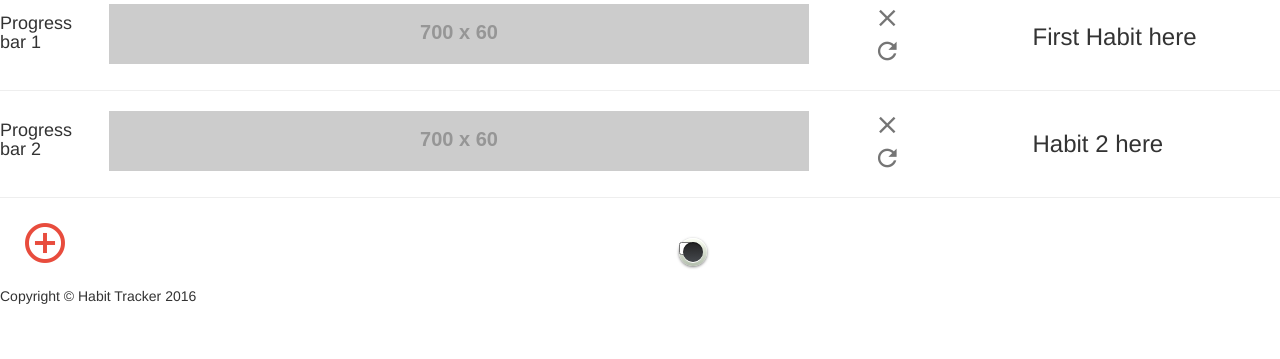
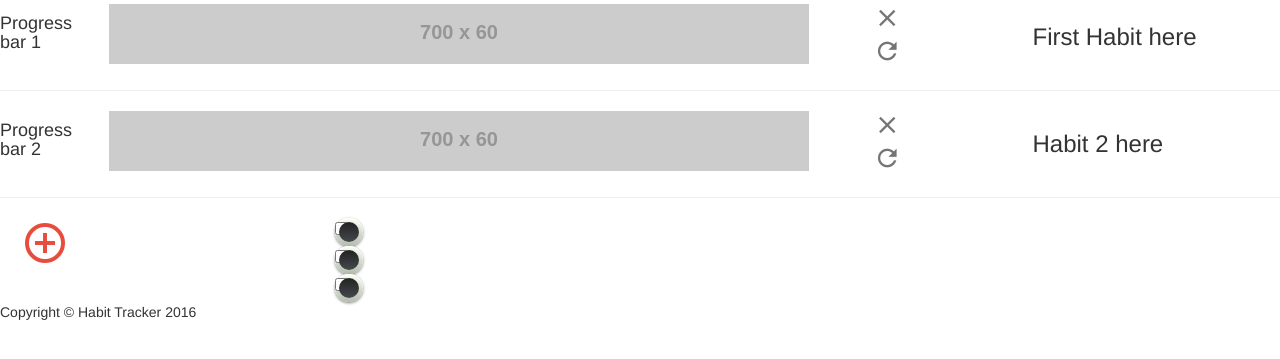
Before and after one commit to pavelcerny/django-tutorial, a Django app: template habit_tracker/templates/index.html in a window 1280 px wide. Shown: the part 147-506 px from the top of the page. Run offline with Django 3.2, Linux system fonts and the light colour scheme; the template is opened without the code that fills it, so the values that code supplies are empty; grey boxes labelled with a size stand in for pictures from a placeholder-image service; some libraries are stand-ins or nearby versions.

Commit message:
Working on checboxes

```diff
--- a/habit_tracker/templates/index.css
+++ b/habit_tracker/templates/index.css
@@ -5,30 +5,37 @@
 	animation:animatezoom 0.6s
 }
 */
+/*Checkbutton*/
 
+/* This is the whole thing*/
 .roundedTwo {
 	width: 28px;
 	height: 28px;
 	background: #fcfff4;
 
+/* border is grey*/
 	background: -webkit-linear-gradient(top, #fcfff4 0%, #dfe5d7 40%, #b3bead 100%);
 	background: -moz-linear-gradient(top, #fcfff4 0%, #dfe5d7 40%, #b3bead 100%);
 	background: -o-linear-gradient(top, #fcfff4 0%, #dfe5d7 40%, #b3bead 100%);
 	background: -ms-linear-gradient(top, #fcfff4 0%, #dfe5d7 40%, #b3bead 100%);
-	background: linear-gradient(top, #fcfff4 0%, #dfe5d7 40%, #b3bead 100%);
-	filter: progid:DXImageTransform.Microsoft.gradient( startColorstr='#fcfff4', endColorstr='#b3bead',GradientType=0 );
+	background: linear-gradient(top, #fcfff4 0%, #dfe5d7 40%, #b3bead 100%); */
+
+/* Öööö? */
+	filter: progid:DXImageTransform.Microsoft.gradient( startColorstr='#fcfff4', endColorstr='#b3bead',GradientType=0 ); */
 	margin: 20px auto;
 
+/* border is round */
 	-webkit-border-radius: 50px;
 	-moz-border-radius: 50px;
-	border-radius: 50px;
+	border-radius: 50px; */
 
+/* black circle is inside border*/
 	-webkit-box-shadow: inset 0px 1px 1px white, 0px 1px 3px rgba(0,0,0,0.5);
 	-moz-box-shadow: inset 0px 1px 1px white, 0px 1px 3px rgba(0,0,0,0.5);
 	box-shadow: inset 0px 1px 1px white, 0px 1px 3px rgba(0,0,0,0.5);
-	position: relative;
+	position: relative; */
 }
-
+/*this is the stuff around it*/
 .roundedTwo label {
 	cursor: pointer;
 	position: absolute;
@@ -41,60 +48,62 @@
 	left: 4px;
 	top: 4px;
 
-	-webkit-box-shadow: inset 0px 1px 1px rgba(0,0,0,0.5), 0px 1px 0px rgba(255,255,255,1);
+/*	-webkit-box-shadow: inset 0px 1px 1px rgba(0,0,0,0.5), 0px 1px 0px rgba(255,255,255,1);
 	-moz-box-shadow: inset 0px 1px 1px rgba(0,0,0,0.5), 0px 1px 0px rgba(255,255,255,1);
-	box-shadow: inset 0px 1px 1px rgba(0,0,0,0.5), 0px 1px 0px rgba(255,255,255,1);
+	box-shadow: inset 0px 1px 1px rgba(0,0,0,0.5), 0px 1px 0px rgba(255,255,255,1); */
 
 	background: -webkit-linear-gradient(top, #222 0%, #45484d 100%);
 	background: -moz-linear-gradient(top, #222 0%, #45484d 100%);
 	background: -o-linear-gradient(top, #222 0%, #45484d 100%);
 	background: -ms-linear-gradient(top, #222 0%, #45484d 100%);
 	background: linear-gradient(top, #222 0%, #45484d 100%);
-	filter: progid:DXImageTransform.Microsoft.gradient( startColorstr='#222', endColorstr='#45484d',GradientType=0 );
+/*	filter: progid:DXImageTransform.Microsoft.gradient( startColorstr='#222', endColorstr='#45484d',GradientType=0 );*/
 }
+/*This is check mark*/
+.roundedTwo label:after {
 
-.roundedTwo label:after {
-	-ms-filter: "progid:DXImageTransform.Microsoft.Alpha(Opacity=0)";
-	filter: alpha(opacity=0);
+/*	-ms-filter: "progid:DXImageTransform.Microsoft.Alpha(Opacity=0)";
+	filter: alpha(opacity=0); */
+	/*position and colouring*/
 	opacity: 0;
 	content: '';
 	position: absolute;
-	width: 9px;
-	height: 5px;
+	width: 13px;
+	height: 7px;
 	background: transparent;
 	top: 5px;
 	left: 4px;
-	border: 3px solid #fcfff4;
+	/*check colour and shape*/
+	border: 3px solid #00ff00;
 	border-top: none;
 	border-right: none;
 
-	-webkit-transform: rotate(-45deg);
+    /* Check is nicely rotated */
+    -webkit-transform: rotate(-45deg);
 	-moz-transform: rotate(-45deg);
 	-o-transform: rotate(-45deg);
 	-ms-transform: rotate(-45deg);
 	transform: rotate(-45deg);
 }
 
+/*hover check effect */
 .roundedTwo label:hover::after {
 	-ms-filter: "progid:DXImageTransform.Microsoft.Alpha(Opacity=30)";
 	filter: alpha(opacity=30);
 	opacity: 0.3;
 }
-
+/*checkmark stays*/
 .roundedTwo input[type=checkbox]:checked + label:after {
 	-ms-filter: "progid:DXImageTransform.Microsoft.Alpha(Opacity=100)";
 	filter: alpha(opacity=100);
 	opacity: 1;
 }
 
+/* -- End of Checkbutton -- */
 
-.button.close{
-	text-decoration:none;
-	float:right;
-	font-size:34px;
-	font-weight:bold;
-	color:inherit;
-}
+
+
+/*Basic layout stuff */
 
 .body{
 	font-family: Arial, Helvetica, sans-serif;
@@ -105,6 +114,16 @@
 	padding:0.01em 16px;
 }
 
+.page-header{
+	padding-left: 20px;
+	background: #FF5722;
+}
+
+#navi{
+	background: #FF5722;
+}
+
+/* Modal windows*/
 .modal{
 	z-index:3;
 	display:none;
@@ -128,13 +147,14 @@
 	width:50%;
 }
 
-.page-header{
-	padding-left: 20px;
-	background: #FF5722;
-}
+/*Buttons*/
 
-#navi{
-	background: #FF5722;
+.button.close{
+	text-decoration:none;
+	float:right;
+	font-size:34px;
+	font-weight:bold;
+	color:inherit;
 }
 
 #helpbtn{
@@ -235,20 +255,8 @@
 	padding:2;
 
 }
+*/
 
-
-a:link {
-	text-decoration: none;
-	color: #000;
-	text-shadow: 1px 1px #000000;
-}
-
-a:visited {
-	text-decoration: none;
-	color: #1e07a3;
-	text-shadow: 1px 1px #000000;
-}
-*/
 a:hover, a:active {
 	text-decoration: underline;
 	color: grey;
--- a/habit_tracker/templates/index.html
+++ b/habit_tracker/templates/index.html
@@ -86,10 +86,18 @@
         </div>
         <div class="col-sm-7">
             <div class="habitbox">
-                <!-- Rounded TWO -->
+                <!-- Checbox rounded -->
                 <div class="roundedTwo">
-	            <input type="checkbox" value="None" id="roundedTwo" name="check"/>
-	            <label for="roundedTwo"></label>
+	                <input type="checkbox" value="None" id="check1" name="check"/>
+	                <label for="check1"></label>
+                </div>
+                <div class="roundedTwo">
+	                <input type="checkbox" value="None" id="check2" name="check"/>
+	                <label for="check2"></label>
+                </div>
+                <div class="roundedTwo">
+	                <input type="checkbox" value="None" id="check3" name="check"/>
+	                <label for="check3"></label>
                 </div>
             </div>
         </div>
```
